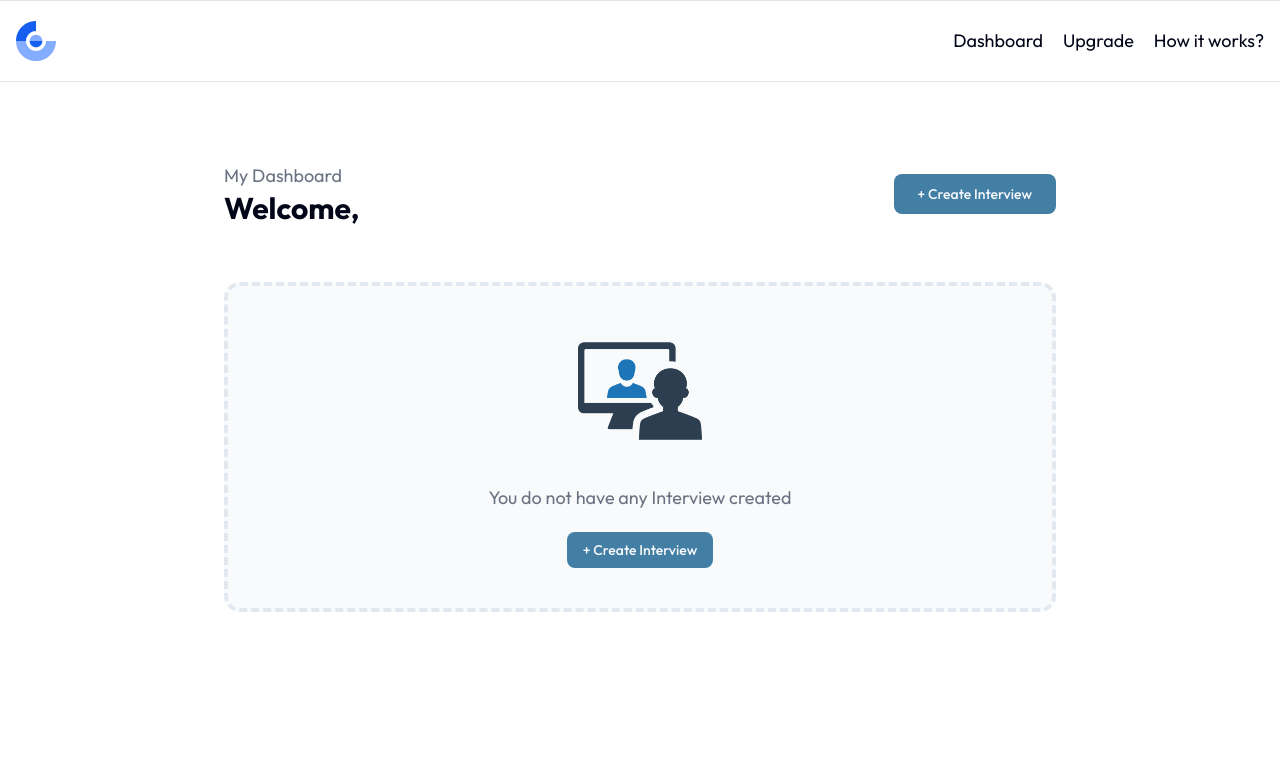
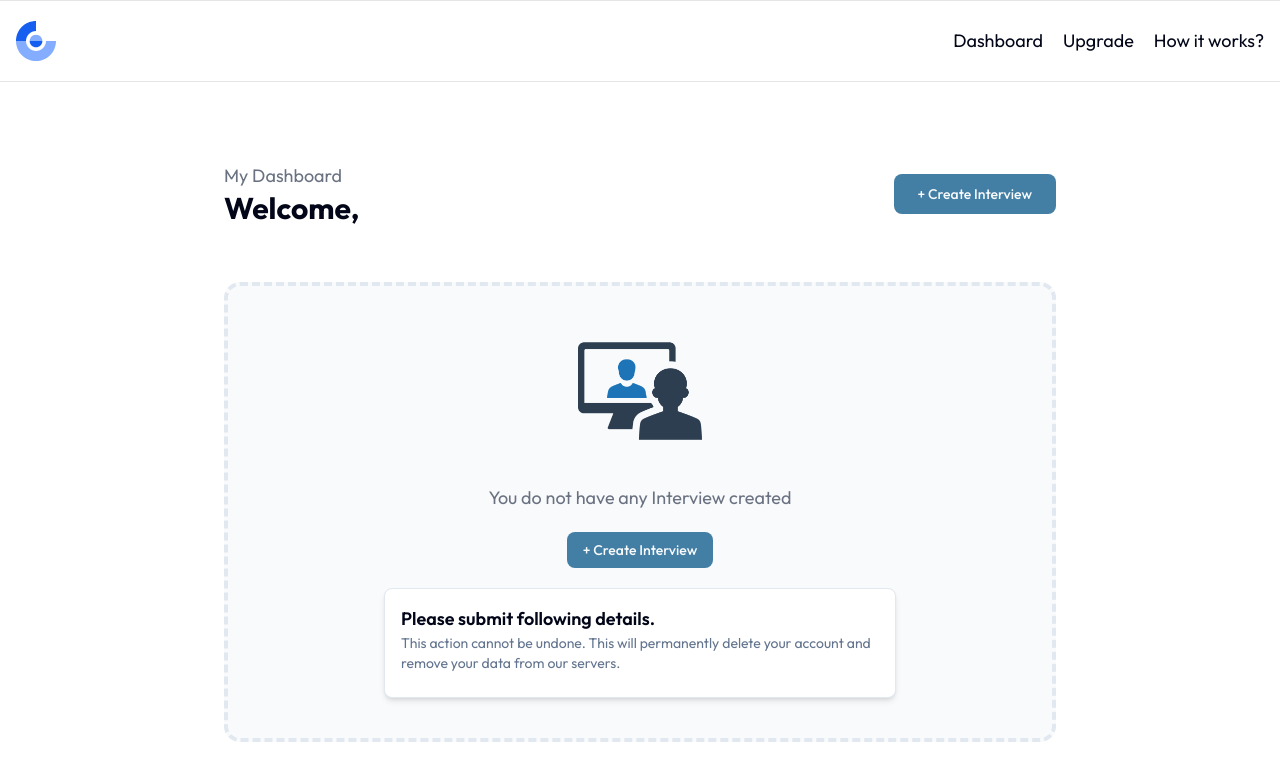
Before and after one commit to ConfidFace/ConfidFace, a Next.js app in the folder confidface-web-app/: page /dashboard in a window 1280 px wide. Shown: the top 780 px of the page. Built offline with nearby package versions, Linux system fonts and the light colour scheme; no server answers.

Commit message:
change the part resume upload

```diff
--- /dev/null
+++ b/confidface-web-app/app/(routes)/_components/CreateInterviewDialog.tsx
@@ -0,0 +1,32 @@
+import React from 'react'
+
+import {
+  Dialog,
+  DialogContent,
+  DialogDescription,
+  DialogHeader,
+  DialogTitle,
+  DialogTrigger,
+} from '../../../components/ui/dialog'
+import { Button } from '@/components/ui/button'
+
+const CreateInterviewDialog = () => {
+  return (
+    <Dialog>
+  <DialogTrigger>
+    <Button>+ Create Interview</Button>
+  </DialogTrigger>
+  <DialogContent>
+    <DialogHeader>
+      <DialogTitle>Please submit following details.</DialogTitle>
+      <DialogDescription>
+        This action cannot be undone. This will permanently delete your account
+        and remove your data from our servers.
+      </DialogDescription>
+    </DialogHeader>
+  </DialogContent>
+</Dialog>
+  )
+}
+
+export default CreateInterviewDialog
--- a/confidface-web-app/app/(routes)/dashboard/EmptyState.tsx
+++ b/confidface-web-app/app/(routes)/dashboard/EmptyState.tsx
@@ -1,6 +1,7 @@
 import { Button } from '@/components/ui/button'
 import Image from 'next/image'
 import React from 'react'
+import CreateInterviewDialog from '../_components/CreateInterviewDialog'
 
 function EmptyState() {
   return (
@@ -12,7 +13,7 @@ function EmptyState() {
         <h2 className='mt-2 text-lg text-gray-500'>
             You do not have any Interview created
         </h2>
-        <Button>+ Create Interview</Button>
+        <CreateInterviewDialog/>
     </div>
   )
 }
--- /dev/null
+++ b/confidface-web-app/components/ui/dialog.tsx
@@ -0,0 +1,39 @@
+import * as React from "react"
+
+// Minimal placeholder dialog primitives so imports resolve.
+// These are intentionally lightweight wrappers that simply render
+// the provided children. They avoid introducing new runtime
+// dependencies while keeping the UI structure used by callers.
+
+export function Dialog({ children }: { children: React.ReactNode }) {
+  return <>{children}</>
+}
+
+export function DialogTrigger({ children }: { children: React.ReactNode }) {
+  return <>{children}</>
+}
+
+export function DialogContent({ children }: { children: React.ReactNode }) {
+  return (
+    <div
+      data-dialog-content
+      className="bg-background border rounded-md p-4 shadow-md max-w-lg mx-auto"
+    >
+      {children}
+    </div>
+  )
+}
+
+export function DialogHeader({ children }: { children: React.ReactNode }) {
+  return <div className="mb-2">{children}</div>
+}
+
+export function DialogTitle({ children }: { children: React.ReactNode }) {
+  return <h3 className="text-lg font-semibold">{children}</h3>
+}
+
+export function DialogDescription({ children }: { children: React.ReactNode }) {
+  return <p className="text-sm text-muted-foreground">{children}</p>
+}
+
+export default Dialog
--- a/confidface-web-app/package.json
+++ b/confidface-web-app/package.json
@@ -12,7 +12,7 @@
     "@radix-ui/react-slot": "^1.2.3",
     "class-variance-authority": "^0.7.1",
     "clsx": "^2.1.1",
-    "convex": "^1.28.0",
+    "convex": "^1.28.2",
     "lucide-react": "^0.545.0",
     "motion": "^12.23.24",
     "next": "15.5.4",
```
Also changed, not shown: 1 other file (tests, documents, lock files or other folders).
